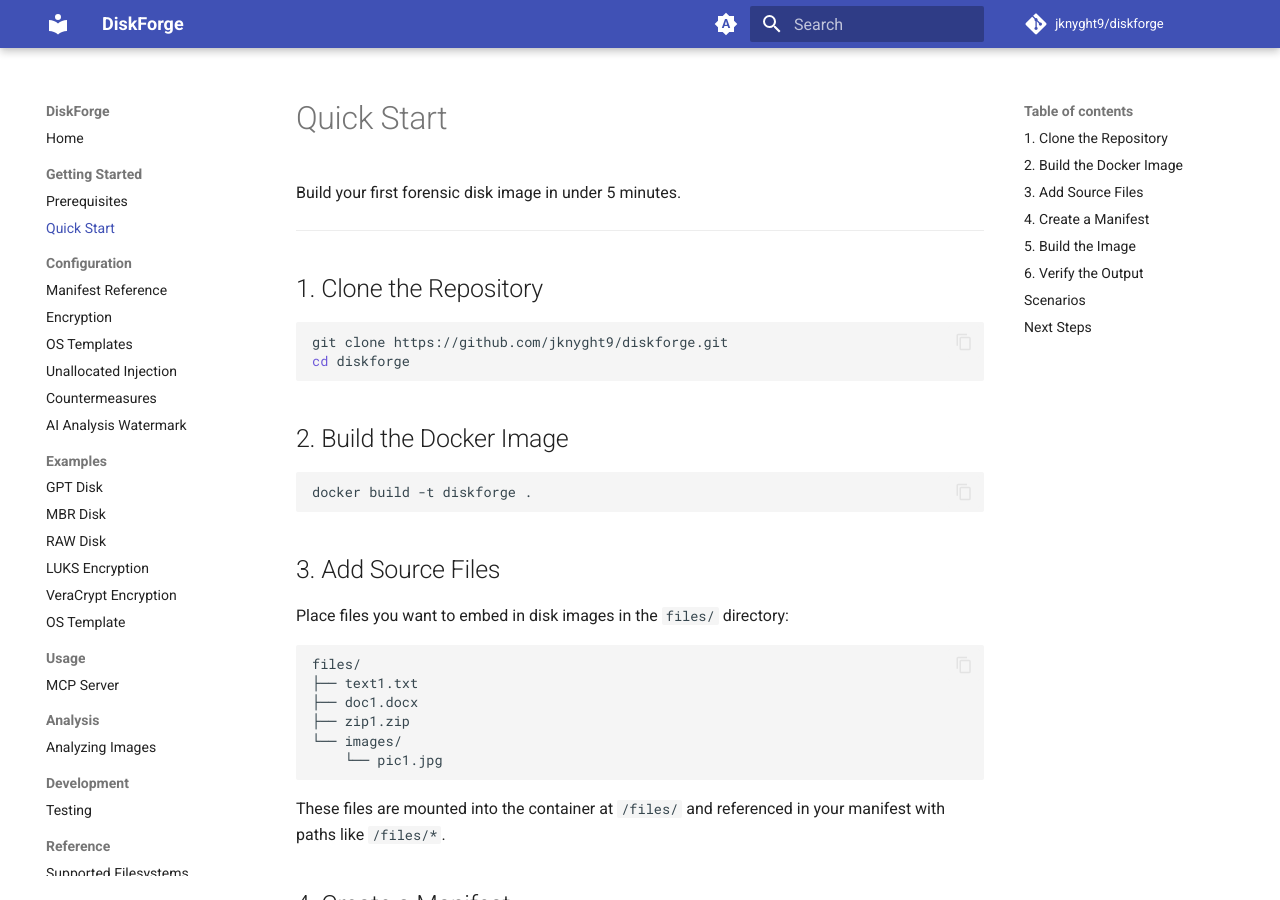
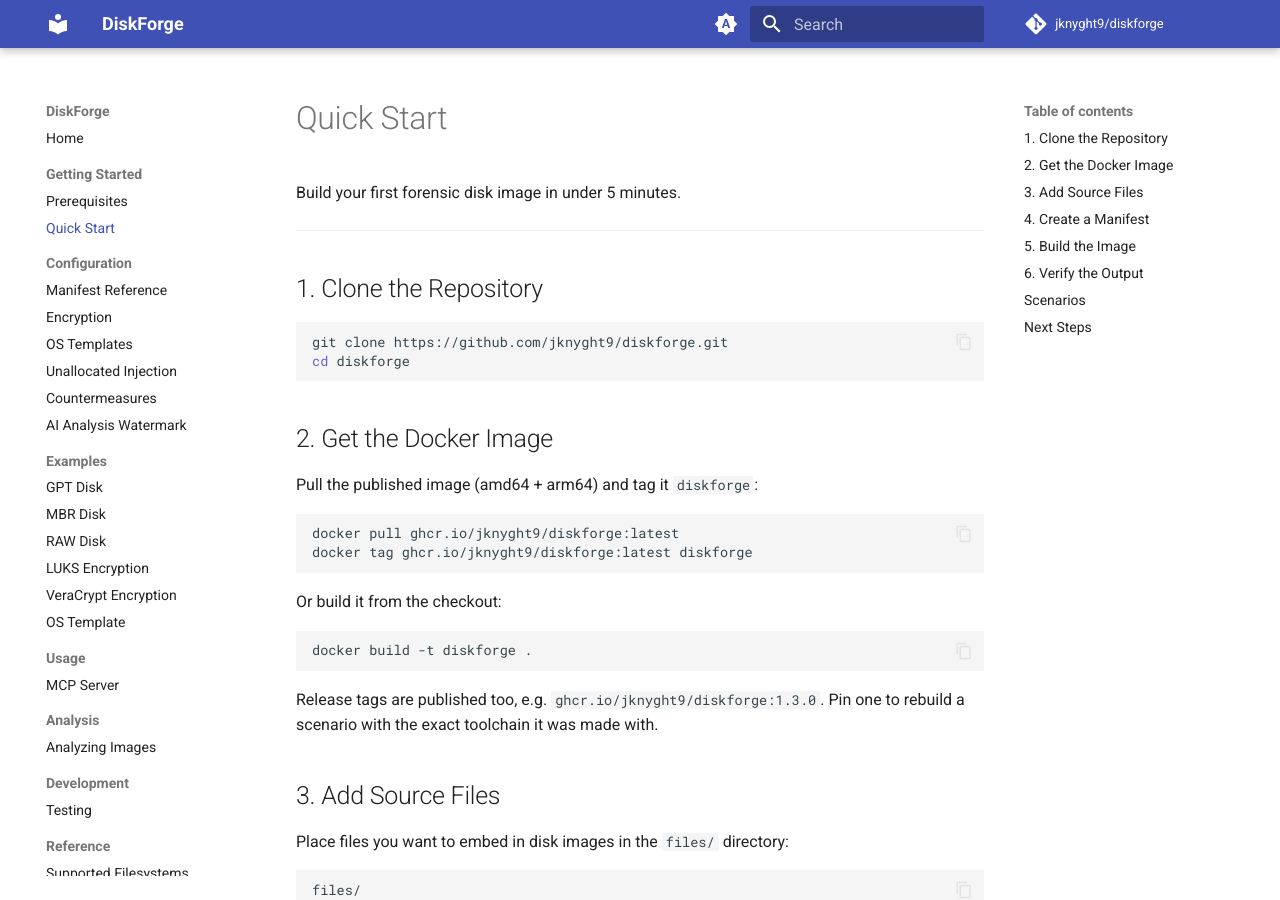
Before and after one commit to jknyght9/diskforge, an MkDocs documentation site: the page built from docs/getting-started/quick-start.md, in a window 1280 px wide and 900 px high. Built offline with MkDocs 1.6.1 and Material for MkDocs 9.7.7, drawn with Linux system fonts in a browser that asks for light colours; comment, search, counter and statistics services are not loaded.

Commit message:
Upgrade base image to Debian Bookworm and add GHCR publish workflow
- FROM debian:bookworm; drop the archive.debian.org rewrite (#8)
- hfsprogs from Bookworm non-free instead of the Buster archive
- VeraCrypt 1.26.20 Debian 12 console packages (amd64, arm64)
- Patched ntfs-3g (CVE-2026-46572) refuses ntfs_index_flag volumes: tests now
  check the refusal and an END-terminated index walk instead of a Linux mount;
  documented in countermeasures.md
- .github/workflows/publish-image.yml: multi-arch image to ghcr.io on v* tags
- Docs: Bookworm, docker pull instructions

Closes #8

Co-Authored-By: Claude Opus 5.5 (1M context) <noreply@anthropic.com>

````diff
--- a/docs/getting-started/quick-start.md
+++ b/docs/getting-started/quick-start.md
@@ -11,11 +11,22 @@ git clone https://github.com/jknyght9/diskforge.git
 cd diskforge
 ```
 
-## 2. Build the Docker Image
+## 2. Get the Docker Image
+
+Pull the published image (amd64 + arm64) and tag it `diskforge`:
+
+```bash
+docker pull ghcr.io/jknyght9/diskforge:latest
+docker tag ghcr.io/jknyght9/diskforge:latest diskforge
+```
+
+Or build it from the checkout:
 
 ```bash
 docker build -t diskforge .
 ```
+
+Release tags are published too, e.g. `ghcr.io/jknyght9/diskforge:1.3.0`. Pin one to rebuild a scenario with the exact toolchain it was made with.
 
 ## 3. Add Source Files
 
````
Also changed, not shown: CLAUDE.md (+1 -1 lines), README.md (+10 -2 lines), docs/configuration/countermeasures.md (+5 -0 lines), docs/getting-started/prerequisites.md (+1 -1 lines), 3 other files.
